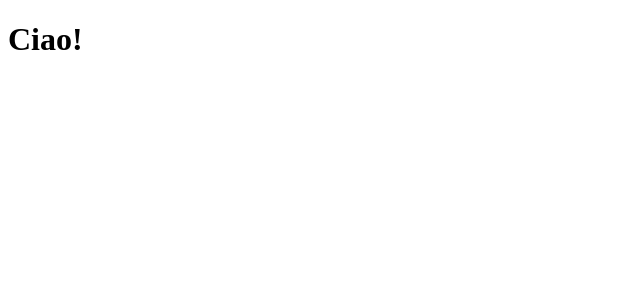
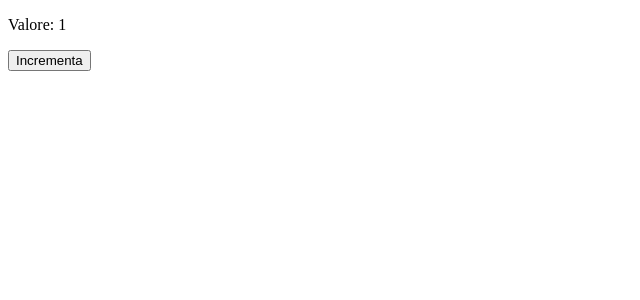
Before and after one commit to ValerioDiBiagio/react-exercises, a React (Vite) app: page / in a window 1280 px wide. Shown: the top 300 px of the page, without its empty margins (0-640 px from the left). Built offline with nearby package versions, Linux system fonts and the light colour scheme.

Commit message:
Add Counter component and update App to render it

```diff
--- a/src/App.jsx
+++ b/src/App.jsx
@@ -1,11 +1,12 @@
 import { useState } from 'react'
+import Counter from './exercises/usestate/counter'
 
 
 function App() {
 
   return (
     <>
-      <h1>Ciao!</h1>
+      <Counter />
     </>
 
   )
--- /dev/null
+++ b/src/exercises/useState/Counter.jsx
@@ -0,0 +1,22 @@
+// Counter.jsx
+import { useEffect, useState } from "react";
+
+export default function Counter() {
+  // TODO: inizializza uno stato "count" a 0
+  const [count, setCount] = useState(0);
+
+  function incrementa() {
+    setCount(count + 1);
+  }
+
+  useEffect(incrementa, []);
+
+  return (
+    <div>
+      <p>Valore: {/* TODO: mostra count */ count}</p>
+      <button onClick={incrementa}>
+        Incrementa
+      </button>
+    </div>
+  );
+}
```
